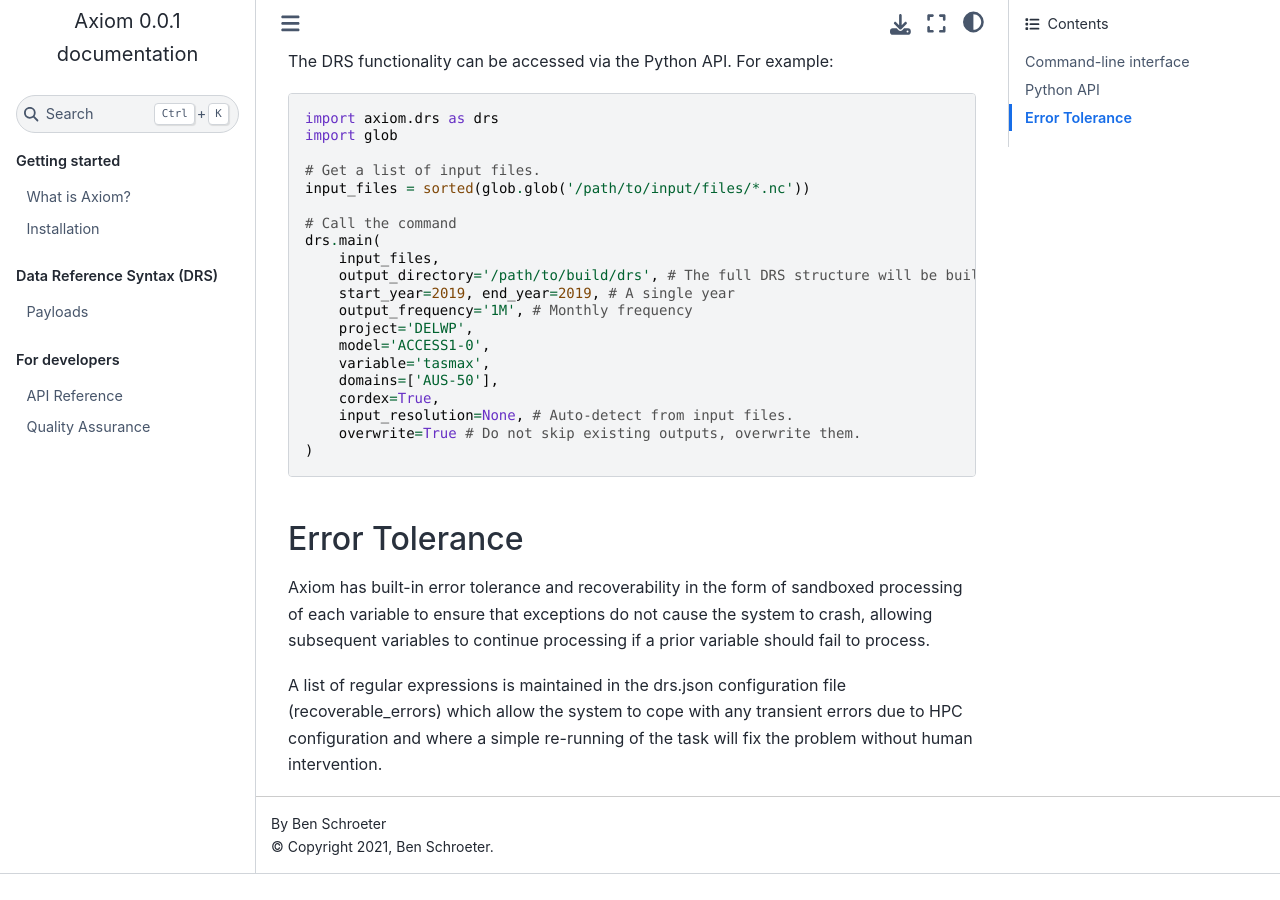
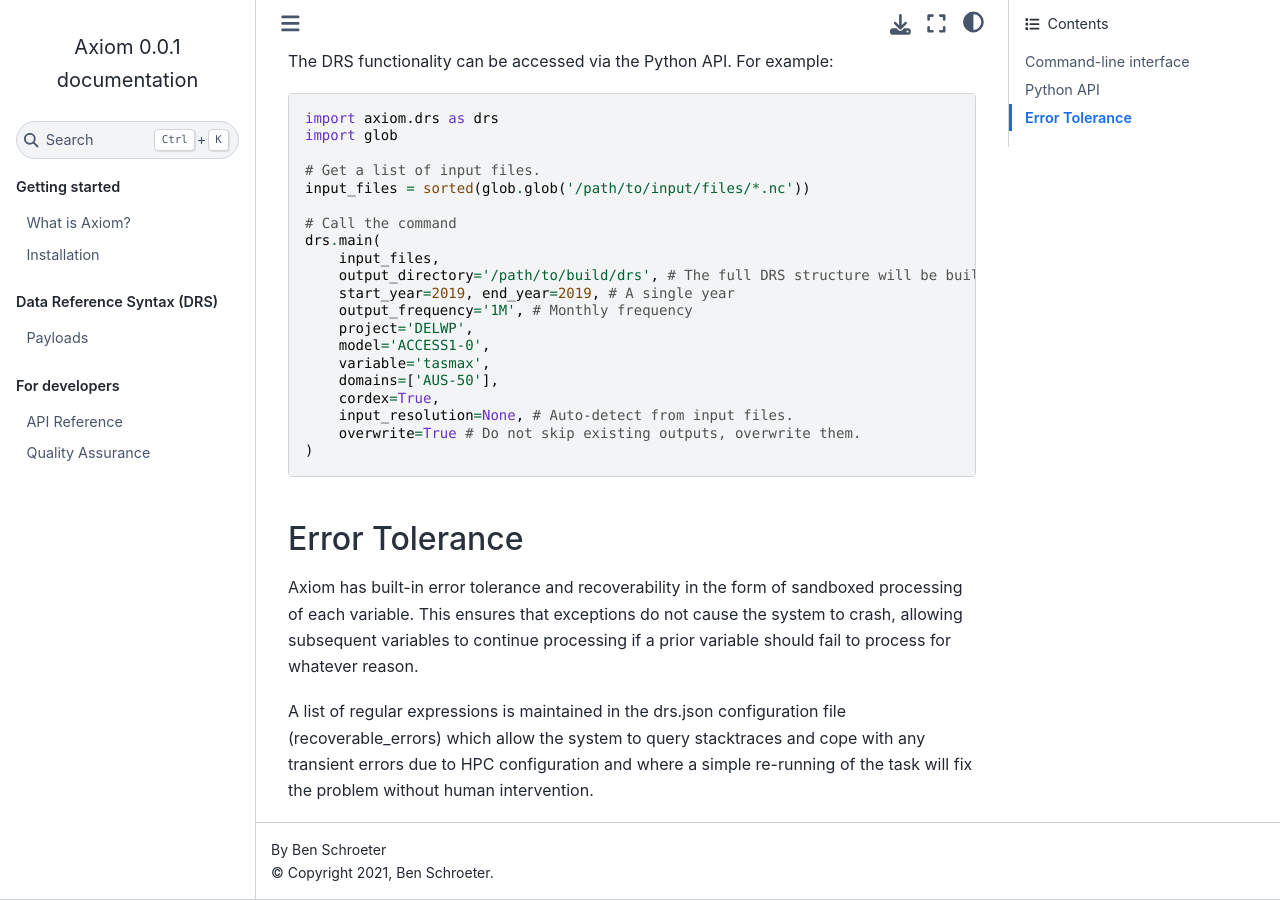
Before and after one commit to AusClimateService/axiom, a Sphinx documentation site: the page built from docs/source/drs.rst, in a window 1280 px wide and 900 px high, scrolled down 885 px. Built offline with Sphinx 7.4.7 and the Sphinx Book theme 1.1.4, drawn with Linux system fonts in a browser that asks for light colours; before the commit the page ends 1759 px from its top, so only the background shows below that.

Commit message:
Updated documentation on DRS processing.

```diff
--- a/docs/source/drs.rst
+++ b/docs/source/drs.rst
@@ -72,6 +72,6 @@ The DRS functionality can be accessed via the Python API. For example:
 Error Tolerance
 ---------------
 
-Axiom has built-in error tolerance and recoverability in the form of sandboxed processing of each variable to ensure that exceptions do not cause the system to crash, allowing subsequent variables to continue processing if a prior variable should fail to process.
+Axiom has built-in error tolerance and recoverability in the form of sandboxed processing of each variable. This ensures that exceptions do not cause the system to crash, allowing subsequent variables to continue processing if a prior variable should fail to process for whatever reason.
 
-A list of regular expressions is maintained in the drs.json configuration file (recoverable_errors) which allow the system to cope with any transient errors due to HPC configuration and where a simple re-running of the task will fix the problem without human intervention.
+A list of regular expressions is maintained in the drs.json configuration file (recoverable_errors) which allow the system to query stacktraces and cope with any transient errors due to HPC configuration and where a simple re-running of the task will fix the problem without human intervention.
```
